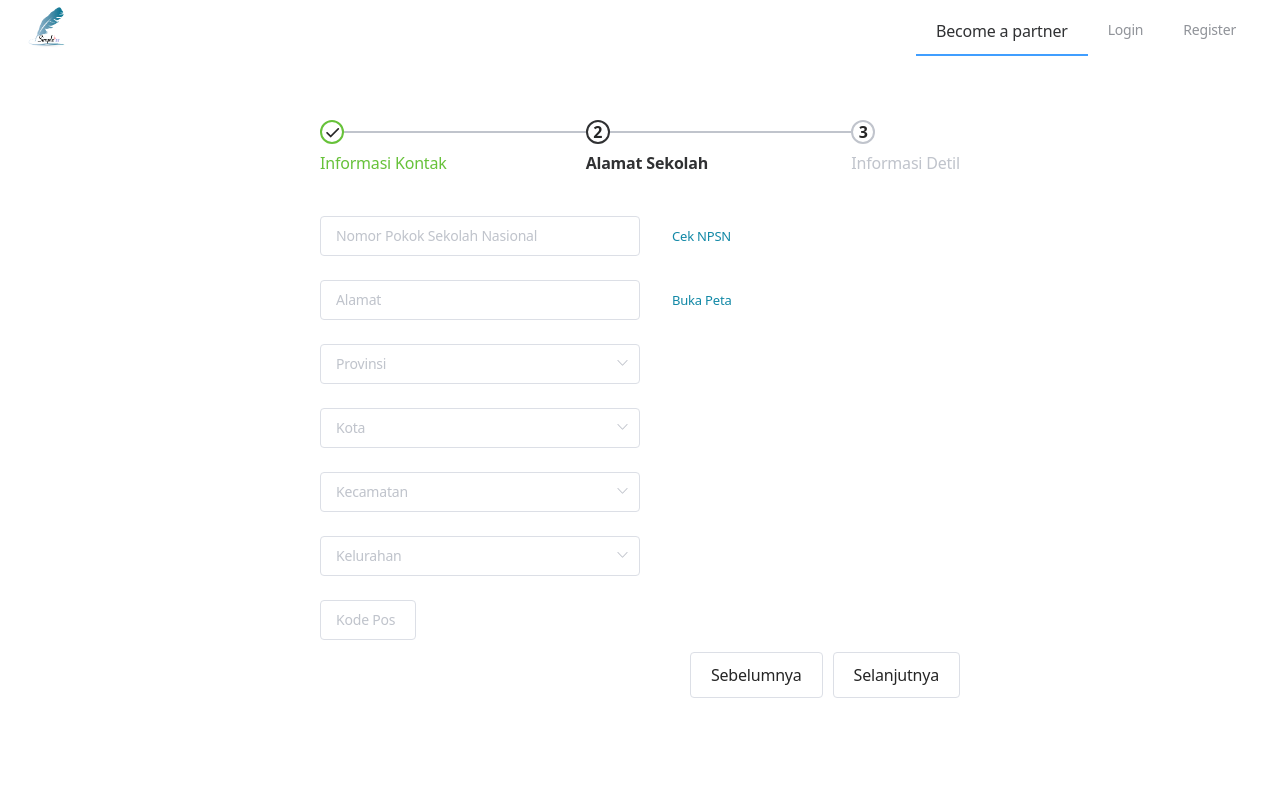
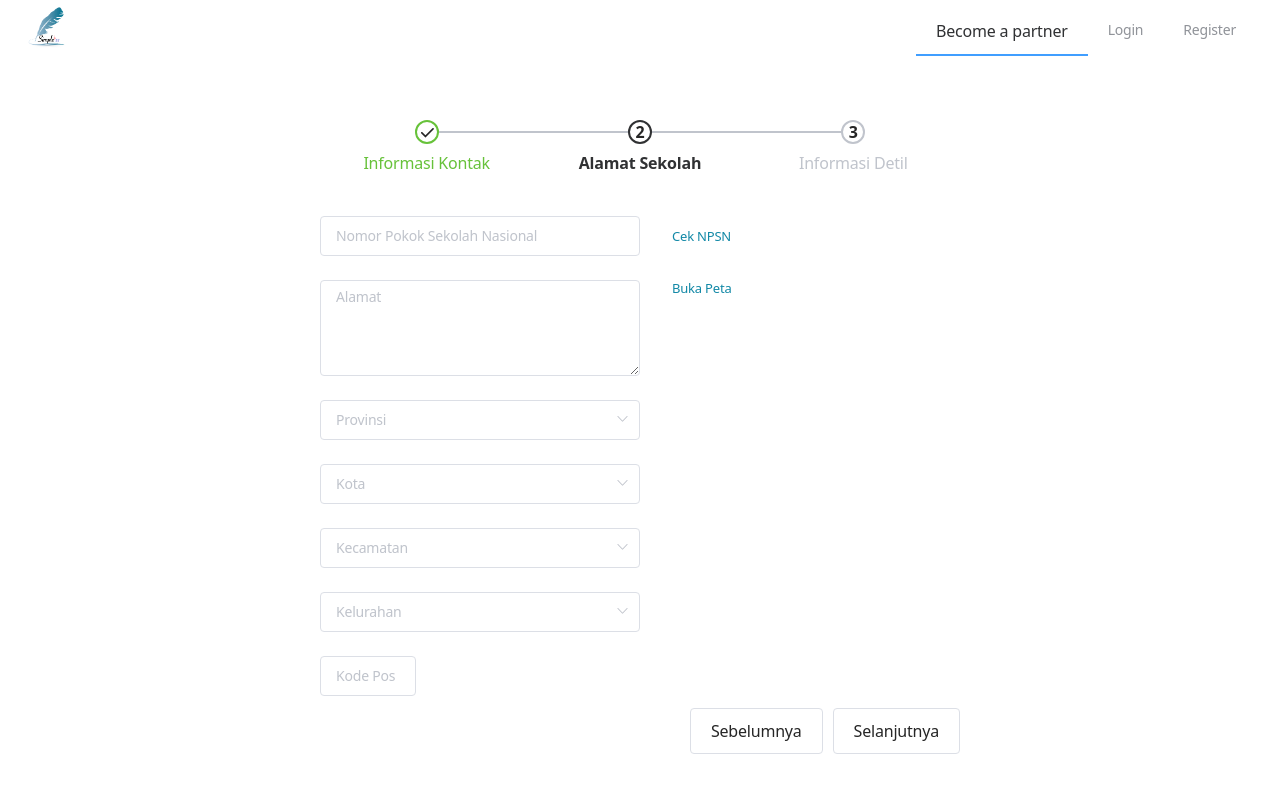
Before and after one commit to pendidikan-anak/pena-frontend, a Vue app: page /#/ in a window 1280 px wide. Both pictures are taken after a click on the item "Become a partner". Shown: the top 792 px of the page. Built offline with nearby package versions, Linux system fonts and the light colour scheme.

Commit message:
register

```diff
--- a/src/views/Vendor/Register/index.scss
+++ b/src/views/Vendor/Register/index.scss
@@ -1,6 +1,6 @@
 .register {
   &__intro {
-    margin: 5% 25%;
+    margin: 5% 25% 10%;
 
     &__form {
       margin-top: 38.5px;
--- a/src/views/Vendor/Register/index.vue
+++ b/src/views/Vendor/Register/index.vue
@@ -1,7 +1,7 @@
 <template>
 <div class="register">
   <div class="register__intro">
-    <el-steps :active="active" finish-status="success">
+    <el-steps :active="active" finish-status="success" align-center>
       <el-step title="Informasi Kontak"></el-step>
       <el-step title="Alamat Sekolah"></el-step>
       <el-step title="Informasi Detil"></el-step>
@@ -13,11 +13,12 @@
       <div v-if="active === 1">
         <el-input class="register__intro__form__input" placeholder="Nomor Pokok Sekolah Nasional" v-model="npsn"></el-input>
         <a class="register__intro__form__right small-font" @click="cekNpsn">Cek NPSN</a>
-        <el-input class="register__intro__form__input" placeholder="Alamat" v-model="alamat"></el-input>
-        <a class="register__intro__form__right small-font" @click="openMap">Buka Peta</a>
+        <div>
+          <el-input class="register__intro__form__input" type="textarea" :rows="4" placeholder="Alamat" v-model="alamat"></el-input>
+          <a class="register__intro__form__right small-font" style="position: absolute;" @click="openMap">Buka Peta</a>
+        </div>
         <el-select v-model="provinsi" class="register__intro__form__input" placeholder="Provinsi">
-          <el-option label="Provinsi satu" value="shanghai"></el-option>
-          <el-option label="Provinsi dua" value="beijing"></el-option>
+          <el-option label="Provinsi satu" value="shanghai"></el-option>?
         </el-select>
         <el-select v-model="kota" class="register__intro__form__input" placeholder="Kota">
           <el-option label="Kota satu" value="shanghai"></el-option>
@@ -53,12 +54,10 @@
 </template>
 
 <script>
-import Card from '@/components/Card'
 
 export default {
   name: 'pena-home',
   components: {
-    'pena-card': Card
   },
   props: {
 
```
